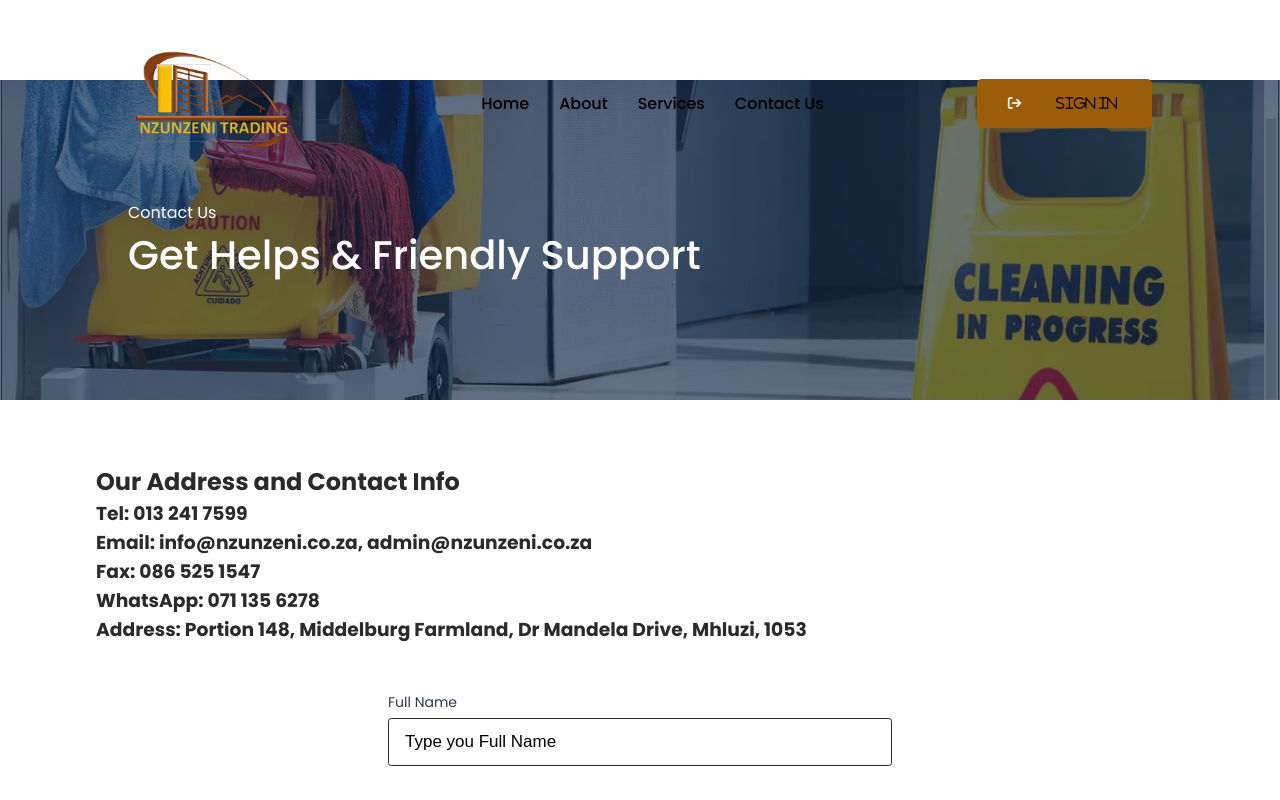
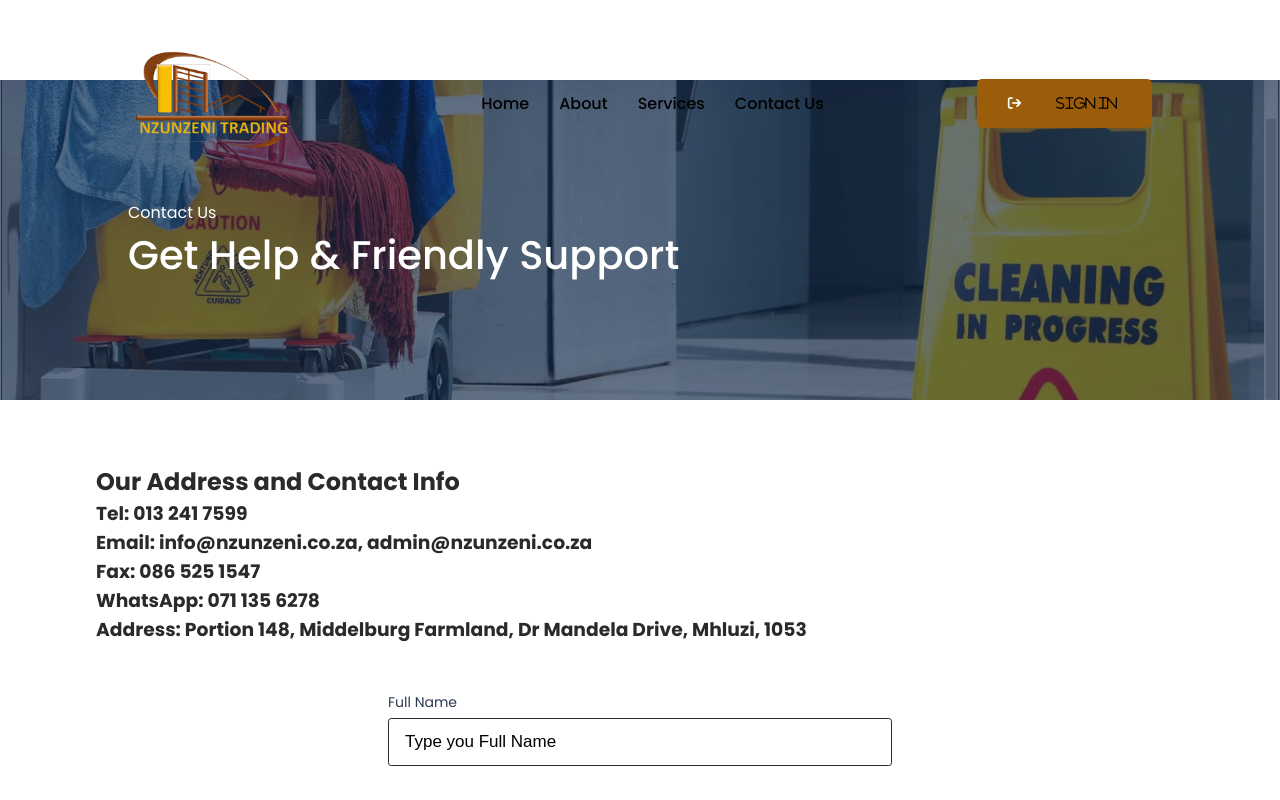
Before and after one commit to ThembaMahlangu/nzunzeni, a React (Create React App) app in the folder frontend/: page /contact in a window 1280 px wide. Shown: the top 800 px of the page. Built offline with nearby package versions, Linux system fonts and the light colour scheme.

Commit message:
Update Contact.jsx

```diff
--- a/frontend/src/components/contact/Contact.jsx
+++ b/frontend/src/components/contact/Contact.jsx
@@ -7,7 +7,7 @@ const Contact = () => {
   return (
     <>
       <section className='contact mb'>
-        <Back name='Contact Us' title='Get Helps & Friendly Support' cover={img} />
+        <Back name='Contact Us' title='Get Help & Friendly Support' cover={img} />
         <div className="form-container">
           <h1>Our Address and Contact Info</h1>
           <h3>Tel: 013 241 7599</h3>
```
